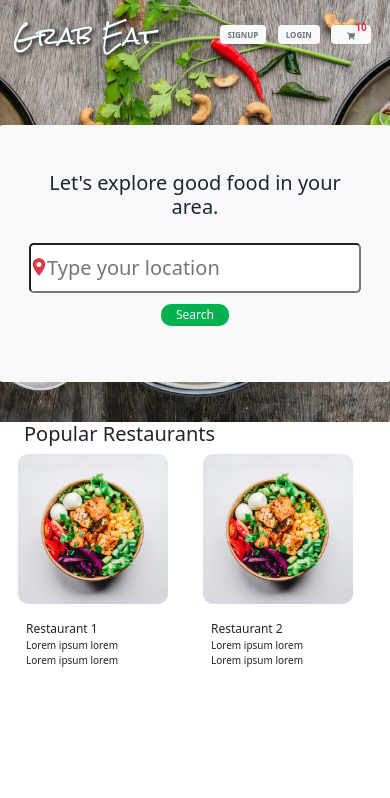
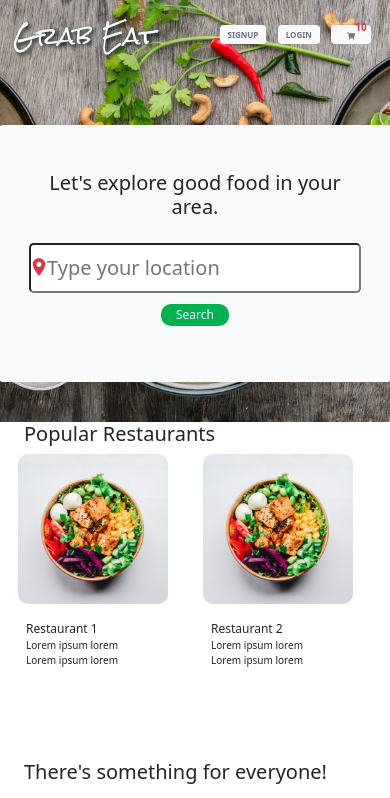
Before and after one commit to iamtigermaximus/grab-eat-food-delivery, a React (Create React App) app: page / in a window 390 px wide. Shown: the top 798 px of the page. Built offline with nearby package versions, Linux system fonts and the light colour scheme.

Commit message:
changed css breakpoints

```diff
--- a/src/index.css
+++ b/src/index.css
@@ -113,14 +113,13 @@ body{
 }
 /*HOMEPAGE---POPULAR COMPONENT*/
 .popular-restaurants-component{
-  height: 60%;
+  height: 55vh;
   width: 100%;
+
 }
-.carousel-wrapper{
- width: 100%;
- height: 100%;
-}
+
 .cards-wrapper{
+  width: auto;
 display: flex;
 flex-direction: row;
 padding: 20px;
@@ -245,7 +244,7 @@ color: #00b14f;
   height: 30vh;
   width: 100%;
 }
-.carousel-wrapper{
+.carousel{
  width: 100%;
  height: 100%;
 }
@@ -363,7 +362,7 @@ color: #00b14f;
 }
 /*HOMEPAGE---POPULAR COMPONENT*/
 .popular-restaurants-component{
-  height: 50vh;
+  height: 40vh;
   width: 100%;
 }
 .header-popular h1{
```
